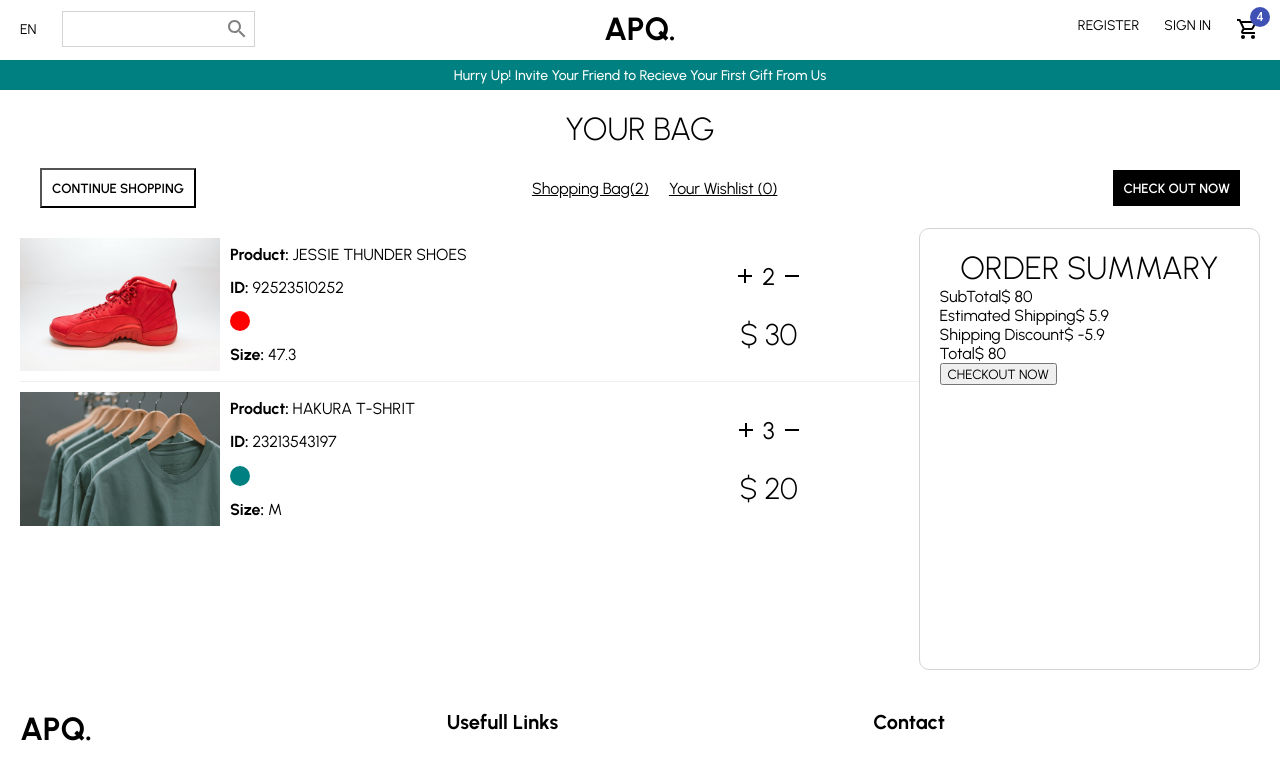
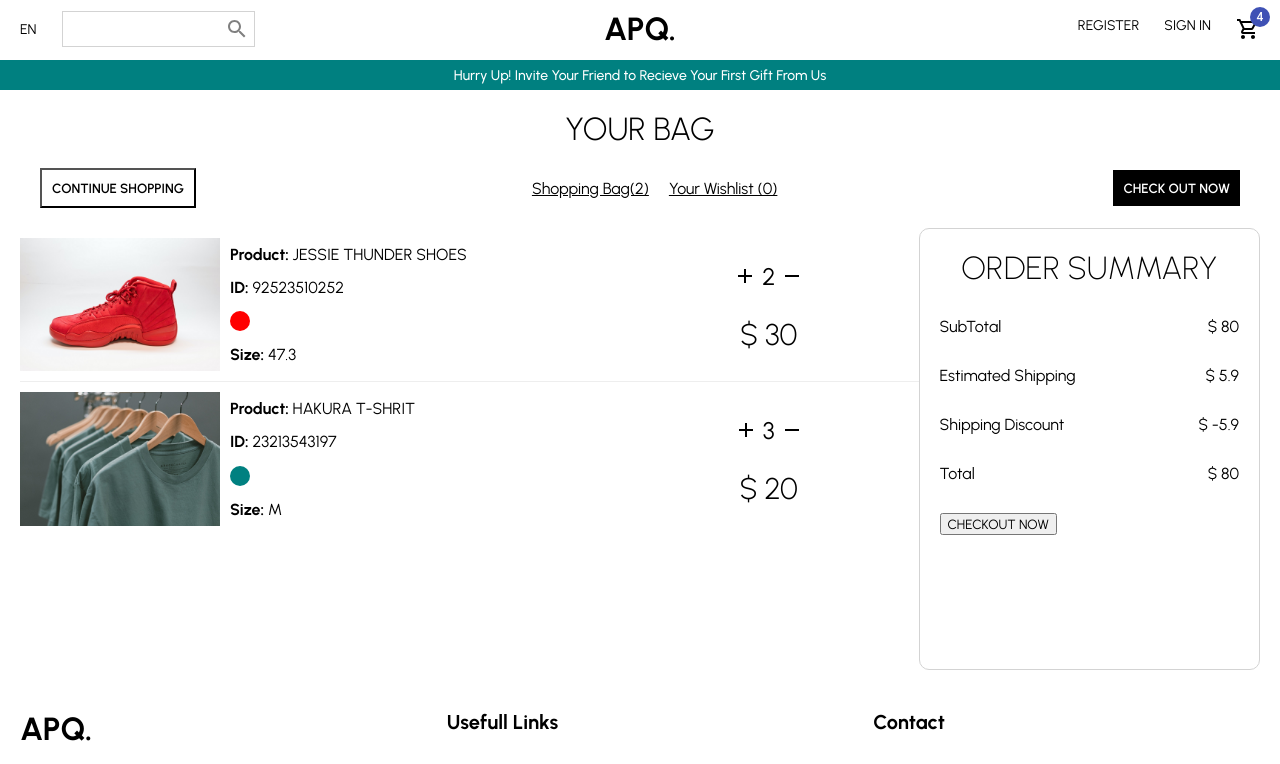
Before and after one commit to AliPooladmast/e-commerce, a React (Create React App) app: page / in a window 1280 px wide. Shown: the top 764 px of the page. Built offline with nearby package versions, Linux system fonts and the light colour scheme.

Commit message:
feat(cart): set margin and display view to summary items

```diff
--- a/src/pages/Cart/cart.module.scss
+++ b/src/pages/Cart/cart.module.scss
@@ -57,6 +57,10 @@
   border-radius: 10px;
   padding: 20px;
   height: 50vh;
+
+  h1 {
+    font-weight: 200;
+  }
 }
 
 .Product {
@@ -111,3 +115,9 @@
   font-size: 30px;
   font-weight: 300;
 }
+
+.SummaryItem {
+  margin: 30px 0;
+  display: flex;
+  justify-content: space-between;
+}
```
